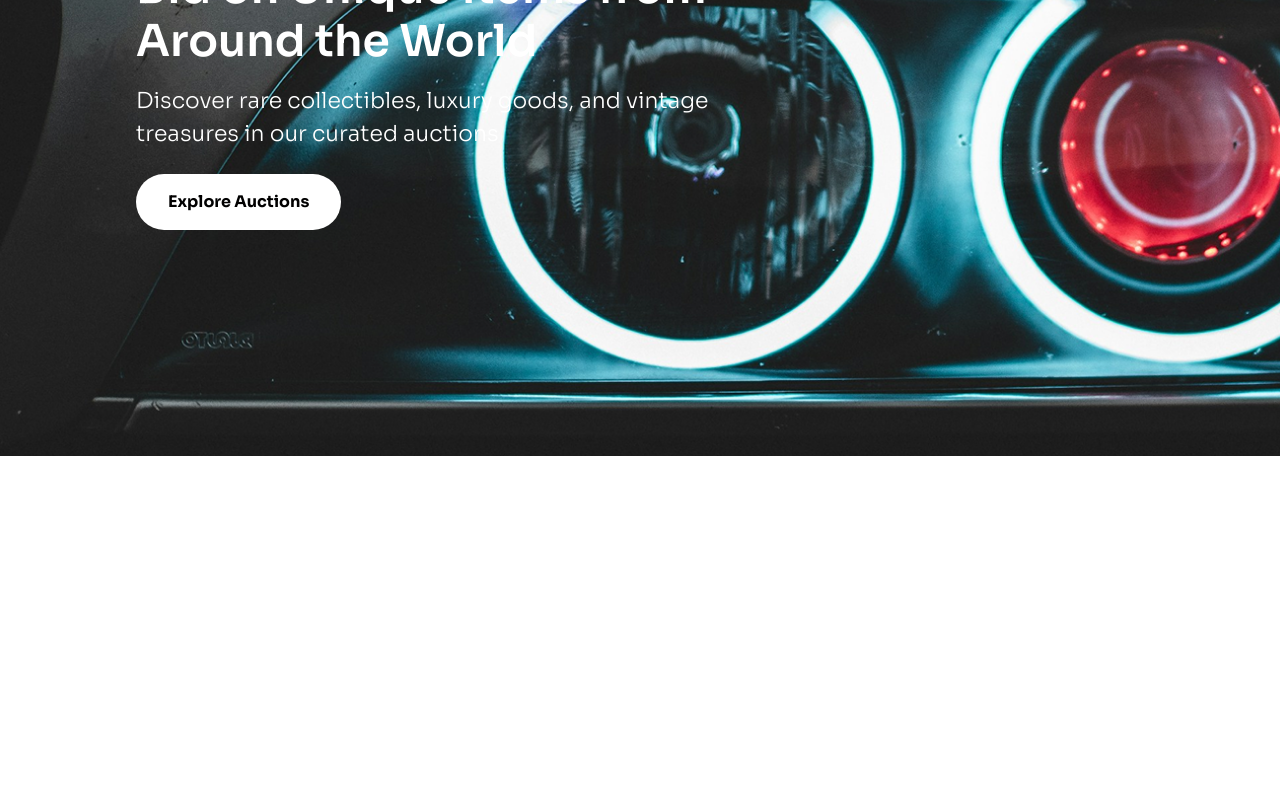
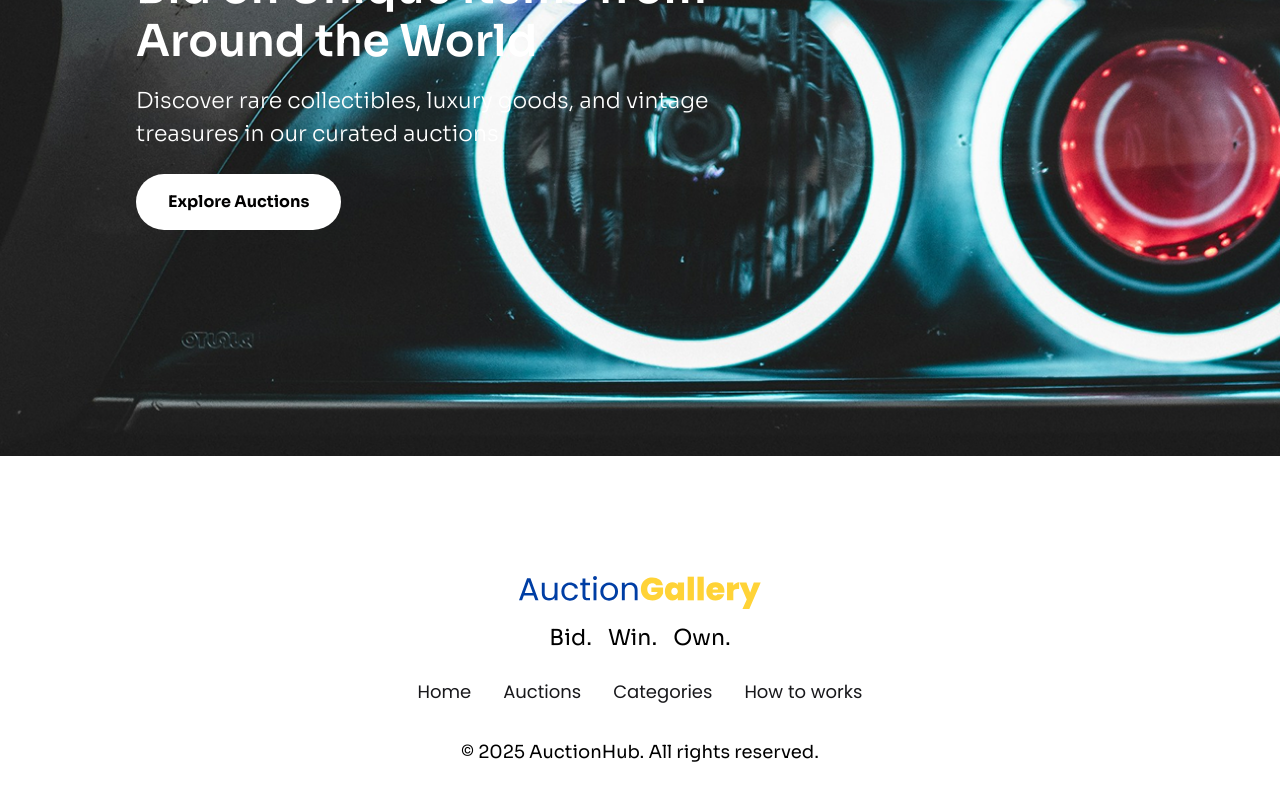
Before and after one commit to Nahid-Codex/a7-auction-gallery, a React (Vite) app: page / in a window 1280 px wide. Shown: the part 336-1136 px from the top of the page. Before the commit the page ends 800 px from the top, so only its background shows below. Built offline with nearby package versions, Linux system fonts and the light colour scheme.

Commit message:
footer section done

```diff
--- a/src/App.jsx
+++ b/src/App.jsx
@@ -1,4 +1,5 @@
 import Banner from "./components/Banner"
+import Footer from "./components/Footer"
 import Navbar from "./components/Navbar"
 import "./index.css"
 function App() {
@@ -10,6 +11,7 @@ function App() {
 
       <Navbar></Navbar>
       <Banner></Banner>
+      <Footer></Footer>
 
     </div>
   )
--- a/src/components/Footer.jsx
+++ b/src/components/Footer.jsx
@@ -0,0 +1,26 @@
+import logo from '../assets/logo.svg'
+
+const Footer = () => {
+    return (
+        <div className='flex flex-col items-center justify-center bg-white py-30'>
+            <img src={logo} alt="" srcset="" />
+            <div className='flex  font-sora  gap-4 mt-3 text-[#000] text-[22px] font-normal'>
+                <span>Bid.</span>
+                <span>Win.</span>
+                <span>Own.</span>
+            </div>
+            <ul className="flex gap-8 font-poppins font-normal justify-center text[#000] mt-6 text-lg ">
+                <li><a href="#">Home</a></li>
+                <li><a href="#">Auctions</a></li>
+                <li><a href="#">Categories</a></li>
+                <li><a href="#">How to works</a></li>
+            </ul>
+            <p className='mt-8 font-sora text-lg font-normal text-[#000]'>
+                © 2025 AuctionHub. All rights reserved.
+            </p>
+
+        </div>
+    );
+};
+
+export default Footer;
```
